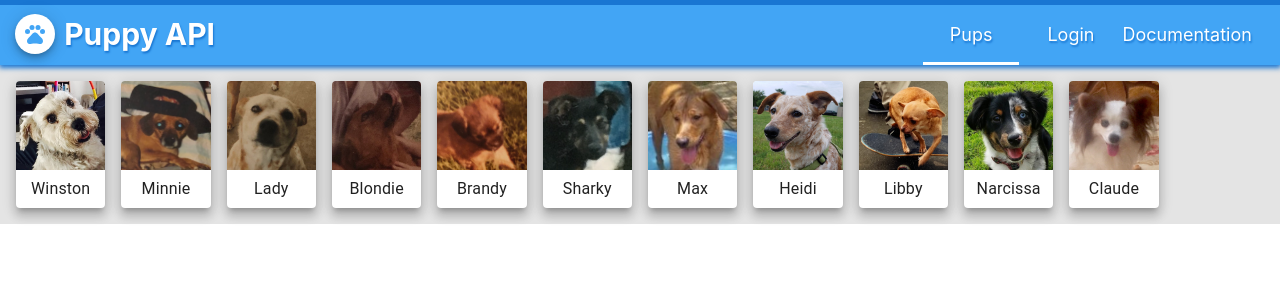
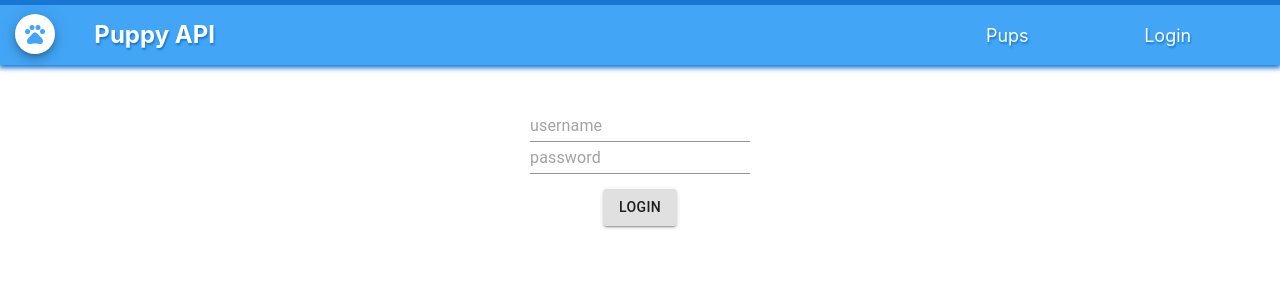
Before and after one commit to robpwatkins/puppyapi2, a React (Create React App) app: page /login in a window 1280 px wide. Shown: the top 300 px of the page. Built offline with nearby package versions, Linux system fonts and the light colour scheme.

Commit message:
omg that took a while

```diff
--- a/package.json
+++ b/package.json
@@ -9,8 +9,11 @@
     "@testing-library/jest-dom": "^4.2.4",
     "@testing-library/react": "^9.5.0",
     "@testing-library/user-event": "^7.2.1",
+    "cookie": "^0.4.1",
     "react": "^16.13.1",
     "react-dom": "^16.13.1",
+    "react-router": "^5.1.2",
+    "react-router-dom": "^5.1.2",
     "react-scripts": "3.4.1"
   },
   "scripts": {
--- a/src/App.css
+++ b/src/App.css
@@ -60,11 +60,13 @@ ul {
   list-style-type: none;
 }
 
-.home {
-  width: 25%;
+a {
   height: 58px;
   line-height: 61px;
-  border-bottom: 3px solid white;
+  text-align: center;
+  width: 25%;
+  color: inherit;
+  text-decoration: none;
 }
 
 @media (max-width: 600px) {
--- a/src/App.js
+++ b/src/App.js
@@ -1,14 +1,15 @@
 import React from 'react';
 import './App.css';
 import Header from './components/Header';
-import Thumbs from './components/Thumbs';
+import Router from './Router';
+import { BrowserRouter } from 'react-router-dom';
 
 function App() {
   return (
-    <div className="App">
+    <BrowserRouter>
       <Header />
-      <Thumbs />
-    </div>
+      <Router />
+    </BrowserRouter>
   );
 }
 
--- /dev/null
+++ b/src/Router.js
@@ -0,0 +1,13 @@
+import React from 'react';
+import { Switch, Route } from 'react-router';
+import Thumbs from './components/Thumbs';
+import Login from './components/Login';
+
+const Router = () => (
+  <Switch>
+    <Route exact path="/" component={Thumbs} />
+    <Route path="/login" component={Login} />
+  </Switch>
+)
+
+export default Router;
--- /dev/null
+++ b/src/checkAuth.js
@@ -0,0 +1,6 @@
+import cookie from 'cookie';
+
+export const checkAuth = () => {
+  const cookies = cookie.parse(document.cookie);
+  return cookies['loggedIn'] ? true : false;
+}
--- a/src/components/Header.js
+++ b/src/components/Header.js
@@ -1,8 +1,12 @@
 import React from 'react';
-import { AppBar, Toolbar, Typography, Fab } from '@material-ui/core';
+import { Fab } from '@material-ui/core';
 import { Pets, Dehaze } from '@material-ui/icons';
+import { NavLink } from 'react-router-dom';
+import { checkAuth } from '../checkAuth';
+// import cookie from 'cookie';
 
-function Header() {
+const Header = () => {
+  console.log('Header', document.cookie);
   return (
     <header>
       <div className="top-bar"></div>
@@ -18,9 +22,22 @@ function Header() {
             <Dehaze />
           </div>
           <ul>
-            <li className="home">Pups</li>
-            <li>Login</li>
-            <li>Documentation</li>
+            <NavLink exact to="/" activeStyle={{borderBottom: "3px solid white"}}>
+              <li className="pups">Pups</li>
+            </NavLink>
+            {checkAuth() ? (
+              <li
+                onClick={() => {
+                  document.cookie = "loggedIn=";
+                  window.location.replace('/');
+                }}
+                >Logout
+              </li>
+            ):(
+              <NavLink to="/login">
+                <li>Login</li>
+              </NavLink>
+              )}
           </ul>
         </nav>
       </div>
--- /dev/null
+++ b/src/components/Login.js
@@ -0,0 +1,68 @@
+import React, { Component } from 'react';
+import { Input, Button } from '@material-ui/core';
+
+const divStyle = {
+  width: "100%",
+  textAlign: "center",
+  paddingTop: "45px"
+}
+
+const buttonStyle = {
+  marginTop: "15px"
+}
+
+class Login extends Component {
+  state = {
+    username: '',
+    password: ''
+  }
+
+
+  handleTextChange = (event) => {
+    const state = { ...this.state };
+    state[event.target.name] = event.target.value;
+    this.setState(state);
+  }
+
+  handleSubmit = (event) => {
+    event.preventDefault();
+    document.cookie = 'loggedIn=true';
+    window.location.replace('/');
+  }
+
+  render() {
+    return (
+      <div style={divStyle}>
+        <form action="" onSubmit={this.handleSubmit}>
+          <Input
+            required
+            placeholder="username"
+            onChange={this.handleTextChange}
+            value={this.state.username}
+            name="username"
+            >
+          </Input>
+          <br />
+          <Input
+            required
+            placeholder="password"
+            onChange={this.handleTextChange}
+            value={this.state.password}
+            name="password"
+            type="password"
+            >
+          </Input>
+          <br />
+          <Button
+            type="submit"
+            variant="contained"
+            style={buttonStyle}
+            >login
+          </Button>
+        </form>
+      </div>
+    )
+  }
+}
+
+export default Login;
--- a/src/components/Thumbs.js
+++ b/src/components/Thumbs.js
@@ -13,9 +13,14 @@ import Claude from '../img/Claude.jpg';
 import PupCard from './PupCard';
 import { Grid } from '@material-ui/core';
 
+const gridStyle = {
+  width: "100%",
+  padding: "16px 16px 0 16px"
+}
+
 function Thumbs() {
   return (
-    <Grid className="thumbs" container direction="row" wrap spacing={2} style={{padding: "16px"}}>
+    <Grid className="thumbs" container direction="row" spacing={2} style={gridStyle}>
       <Grid container item xs={4} sm={3} md={2} lg={1}>
         <PupCard pup={Winston} name="Winston" />
       </Grid>
```
Also changed, not shown: 1 other file (tests, documents, lock files or other folders).
